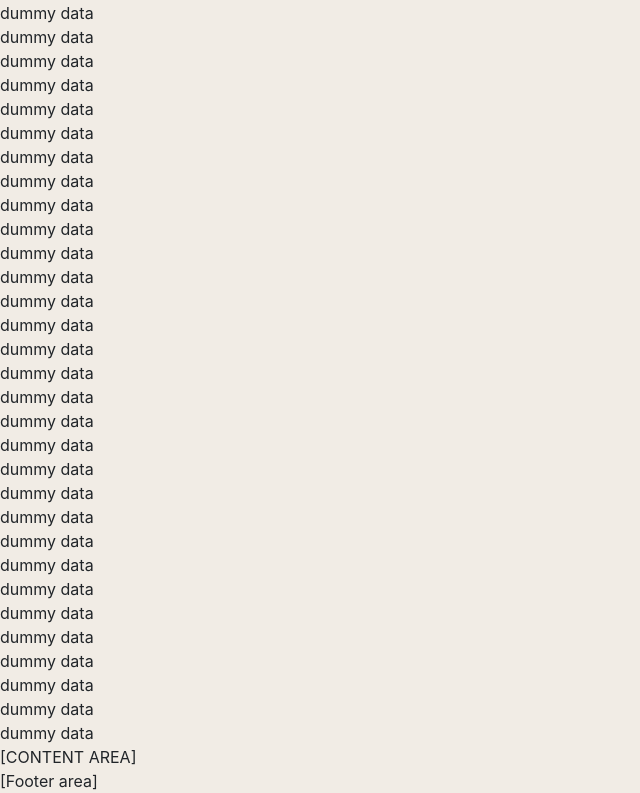
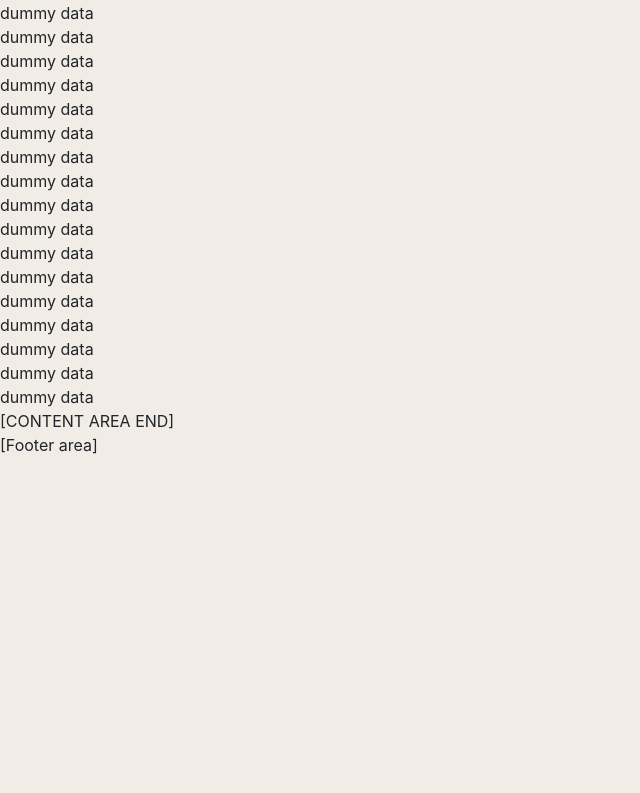
Before and after one commit to abansal98/mindSpark, a React (Create React App) app in the folder react-app/: page / in a window 1280 px wide. Shown: the part 878-1671 px from the top of the page, without its empty margins (0-640 px from the left). After the commit the page ends 1335 px from the top, so only its background shows below. Built offline with nearby package versions, Linux system fonts and the light colour scheme.

Commit message:
put some dummy text with loop using new logic in React!

```diff
--- a/react-app/src/Content.js
+++ b/react-app/src/Content.js
@@ -1,79 +1,39 @@
 import React, { Component } from "react";
 
 class Content extends Component {
+  // dummyDataLoop = () => {
+  //   var rows = [];
+  //   for (let i = 0; i < 50; i++) {
+  //     rows.push(<div>dummy data</div>);
+  //   }
+  //   return rows;
+  // };
+  dummyDataLoop = () => [...Array(50)].map(x => <div>dummy data</div>);
+
   render() {
     return (
       <article>
-        <div>[CONTENT AREA]</div>
-        <div>dummy data</div>
-        <div>dummy data</div>
-        <div>dummy data</div>
-        <div>dummy data</div>
-        <div>dummy data</div>
-        <div>dummy data</div>
-        <div>dummy data</div>
-        <div>dummy data</div>
-        <div>dummy data</div>
-        <div>dummy data</div>
-        <div>dummy data</div>
-        <div>dummy data</div>
-        <div>dummy data</div>
-        <div>dummy data</div>
-        <div>dummy data</div>
-        <div>dummy data</div>
-        <div>dummy data</div>
-        <div>dummy data</div>
-        <div>dummy data</div>
-        <div>dummy data</div>
-        <div>dummy data</div>
-        <div>dummy data</div>
-        <div>dummy data</div>
-        <div>dummy data</div>
-        <div>dummy data</div>
-        <div>dummy data</div>
-        <div>dummy data</div>
-        <div>dummy data</div>
-        <div>dummy data</div>
-        <div>dummy data</div>
-        <div>dummy data</div>
-        <div>dummy data</div>
-        <div>dummy data</div>
-        <div>dummy data</div>
-        <div>dummy data</div>
-        <div>dummy data</div>
-        <div>dummy data</div>
-        <div>dummy data</div>
-        <div>dummy data</div>
-        <div>dummy data</div>
-        <div>dummy data</div>
-        <div>dummy data</div>
-        <div>dummy data</div>
-        <div>dummy data</div>
-        <div>dummy data</div>
-        <div>dummy data</div>
-        <div>dummy data</div>
-        <div>dummy data</div>
-        <div>dummy data</div>
-        <div>dummy data</div>
-        <div>dummy data</div>
-        <div>dummy data</div>
-        <div>dummy data</div>
-        <div>dummy data</div>
-        <div>dummy data</div>
-        <div>dummy data</div>
-        <div>dummy data</div>
-        <div>dummy data</div>
-        <div>dummy data</div>
-        <div>dummy data</div>
-        <div>dummy data</div>
-        <div>dummy data</div>
-        <div>dummy data</div>
-        <div>dummy data</div>
-
-        <div>[CONTENT AREA]</div>
+        <div>[CONTENT AREA START]</div>
+        {this.dummyDataLoop()}
+        <div>[CONTENT AREA END]</div>
       </article>
     );
   }
 }
 
 export default Content;
+
+// class A extends React.Component {
+//   functionA () => {
+//     return (
+//       아래의 render 안 div 안에 보여줄 뷰를 리턴
+//     )
+//   }
+//   render() {
+//     return (
+//     <div>
+//       {this.functionA()}
+//     </div>
+//     )
+//   }
+// }
```
